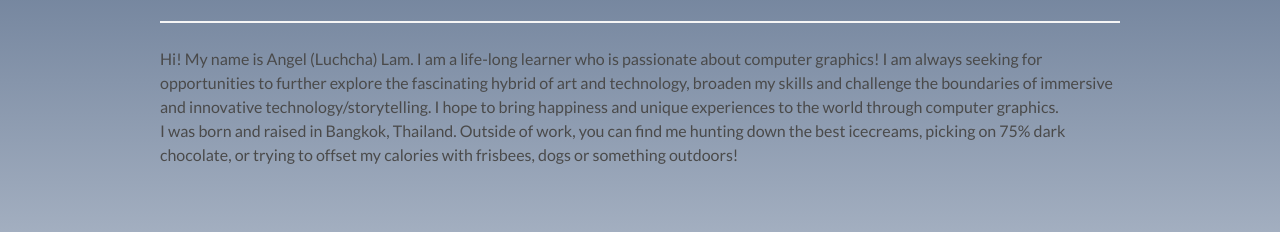
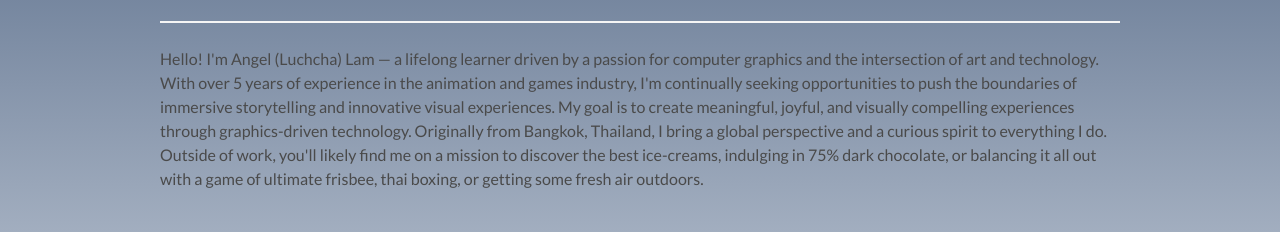
Before and after one commit to angellam278/git_portfolio, a plain HTML site: page index.html in a window 1280 px wide. Shown: the part 452-684 px from the top of the page. Drawn offline with Linux system fonts and the light colour scheme.

Commit message:
updated about

```diff
--- a/index.html
+++ b/index.html
@@ -43,10 +43,7 @@
     <div class="container">
       <h1 class="title">About Me</h1>
       <hr />
-      <p>Hi! My name is Angel (Luchcha) Lam. I am a life-long learner who is passionate about computer graphics!
-        I am always seeking for opportunities to further explore the fascinating hybrid of art and technology, broaden my skills and challenge the boundaries of immersive and innovative technology/storytelling. I hope to bring happiness and unique experiences to the world through computer graphics.
-      </p>
-      <p>I was born and raised in Bangkok, Thailand. Outside of work, you can find me hunting down the best icecreams, picking on 75% dark chocolate, or trying to offset my calories with frisbees, dogs or something outdoors!</p>
+      <p>Hello! I'm Angel (Luchcha) Lam — a lifelong learner driven by a passion for computer graphics and the intersection of art and technology. With over 5 years of experience in the animation and games industry, I'm continually seeking opportunities to push the boundaries of immersive storytelling and innovative visual experiences. My goal is to create meaningful, joyful, and visually compelling experiences through graphics-driven technology. Originally from Bangkok, Thailand, I bring a global perspective and a curious spirit to everything I do. Outside of work, you'll likely find me on a mission to discover the best ice-creams, indulging in 75% dark chocolate, or balancing it all out with a game of ultimate frisbee, thai boxing, or getting some fresh air outdoors.</p>
     </div>
   </section>
   <section class="section">
```
